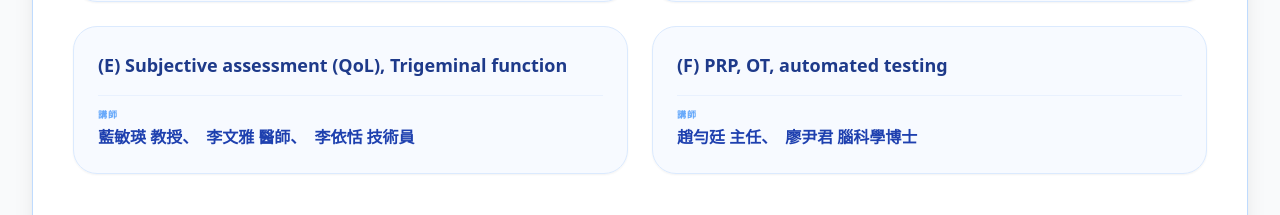
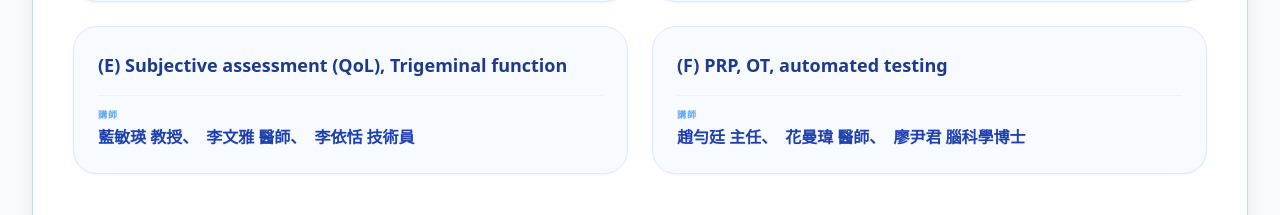
Before and after one commit to swordvghtpe/SWORD, a React (Vite) app: page / in a window 1280 px wide. Shown: the part 5220-5435 px from the top of the page. Built offline with nearby package versions, Linux system fonts and the light colour scheme.

Commit message:
feat(agenda): update workshop faculty for session F
Add Man-Wei Hua to the faculty list for session F in both English and Chinese agendas. Remove redundant GitHub Actions deployment workflow.

```diff
--- a/components/Agenda.tsx
+++ b/components/Agenda.tsx
@@ -37,7 +37,7 @@ const workshopDataEn = [
   { topic: "(C) Olfactory bulb measurement, Animal/Cell Study", faculty: ["Chien-Fu Yeh", "Li-Ting Hung", "Heather Grace Dulnuan"] },
   { topic: "(D) Taste, Retronasal olfaction", faculty: ["Jing-Jie Wang", "Hsiu-Yueh Liu"] },
   { topic: "(E) Subjective assessment (QoL), Trigeminal function", faculty: ["Ming-Ying Lan", "Wen-Ya Lee", "Yi-Tien Li"] },
-  { topic: "(F) PRP, OT, automated testing", faculty: ["Yun-Ting Chao", "Yin-Chun Liao"] }
+  { topic: "(F) PRP, OT, automated testing", faculty: ["Yun-Ting Chao", "Man-Wei Hua", "Yin-Chun Liao"] }
 ];
 
 // --- Chinese Data ---
@@ -75,7 +75,7 @@ const workshopDataZh = [
   { topic: "(C) Olfactory bulb, Animal/Cell", faculty: ["葉建甫 醫師", "洪莉婷 醫師", "Dr. Heather Grace Dulnuan"] },
   { topic: "(D) Taste, Retronasal olfaction", faculty: ["王勁傑 醫師", "劉秀月 教授"] },
   { topic: "(E) Subjective assessment (QoL), Trigeminal function", faculty: ["藍敏瑛 教授", "李文雅 醫師", "李依恬 技術員"] },
-  { topic: "(F) PRP, OT, automated testing", faculty: ["趙勻廷 主任", "廖尹君 腦科學博士"] }
+  { topic: "(F) PRP, OT, automated testing", faculty: ["趙勻廷 主任", "花曼瑋 醫師", "廖尹君 腦科學博士"] }
 ];
 
 const AgendaRow: React.FC<{ item: AgendaItem; theme: 'yellow' | 'green'; lang: 'zh' | 'en' }> = ({ item, theme, lang }) => {
```
